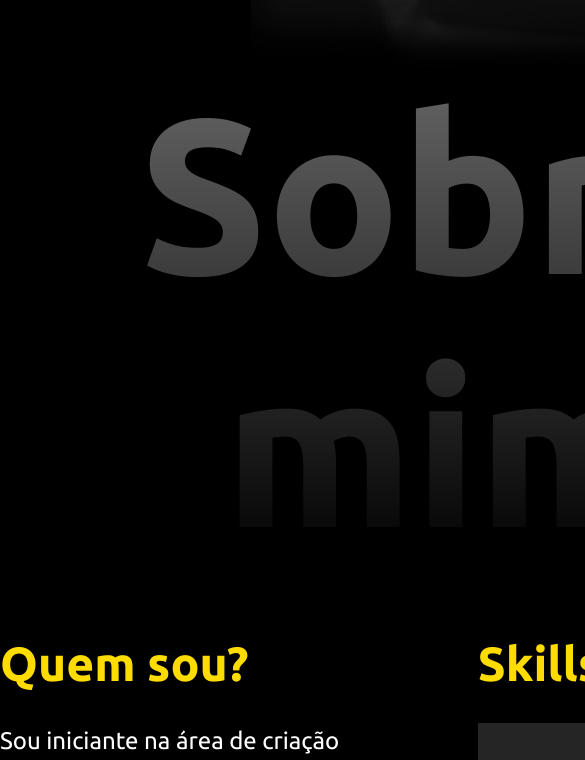
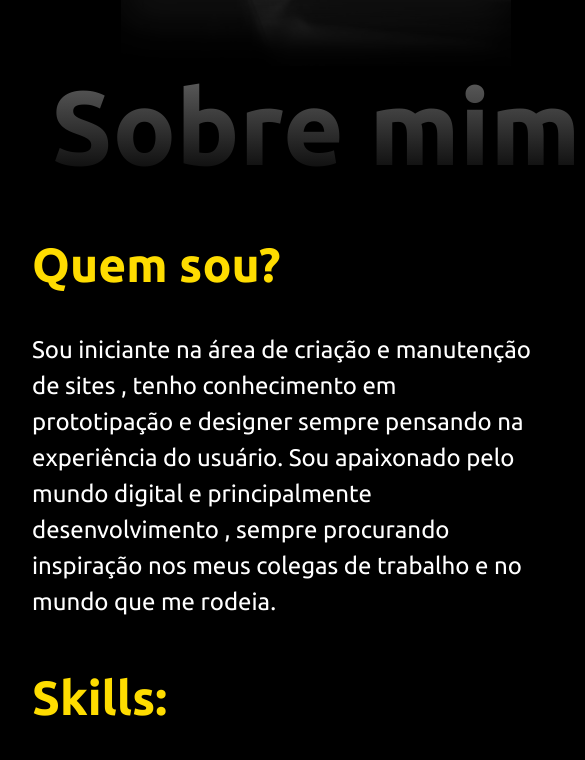
Before and after one commit to lucasvinip/portfolio, a plain HTML site: page index.html in a window 390 px wide. Shown: the part 778-1538 px from the top of the page, 585 px wide, since content can reach past the window. Drawn offline with Linux system fonts and the light colour scheme.

Commit message:
responsividade para celular quase pronta

```diff
--- a/css/logo.css
+++ b/css/logo.css
@@ -15,4 +15,5 @@
     font-size: 2rem;
     color: var(--primary-color);
     font-weight: 700;
+
 }
--- a/index.html
+++ b/index.html
@@ -23,6 +23,7 @@
     <link rel="stylesheet" href="./css/sobre-mim.css">
     <link rel="stylesheet" href="./css/projetos.css">
     <link rel="stylesheet" href="./css/contato.css">
+    <link rel="stylesheet" href="./css/responsividade.css">
     <title>Portfolio - Lucas Vinicius</title>
 </head>
 <body>
@@ -68,7 +69,7 @@
                     , sempre procurando inspiração nos meus colegas de trabalho e no mundo que me rodeia.</p>
            </div>
            <div class="skills">
-               <h3 class="skills__title">Skills</h3>
+               <h3 class="skills__title">Skills:</h3>
                <ul class="skills__container">
                    <li class="skills__icon">
                         <i class="fab fa-html5"></i>
@@ -183,14 +184,3 @@
    </footer>
 </body>
 </html>
-
-<!-- Tablet -->
-
-<!-- @media(max-width: 960px){
-
-} -->
-
-<!-- Mobile -->
-<!-- @media(max-width: 640px){
-
-} -->
```
Also changed, not shown: css/responsividade.css (added, +73 -0 lines).
